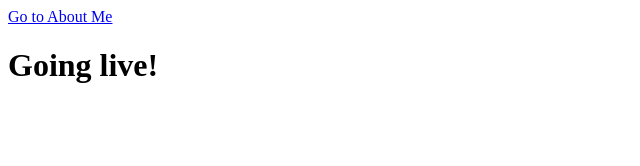
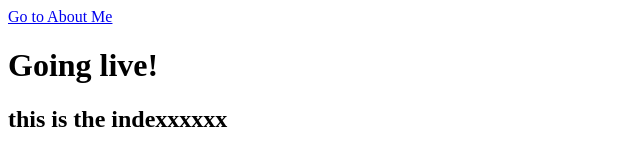
Before and after one commit to vpvnguyen/go-live, a plain HTML site: page index.html in a window 1280 px wide. Shown: the whole page, without its empty margins (0-640 px from the left). Drawn offline with Linux system fonts and the light colour scheme.

Commit message:
added h2 to html

```diff
--- a/index.html
+++ b/index.html
@@ -9,5 +9,6 @@
 <body>
     <a href="./about-me.html">Go to About Me</a>
     <h1>Going live!</h1>
+    <h2>this is the indexxxxxx</h2>
 </body>
 </html>
```
Also changed, not shown: about-me.html (+1 -0 lines).
